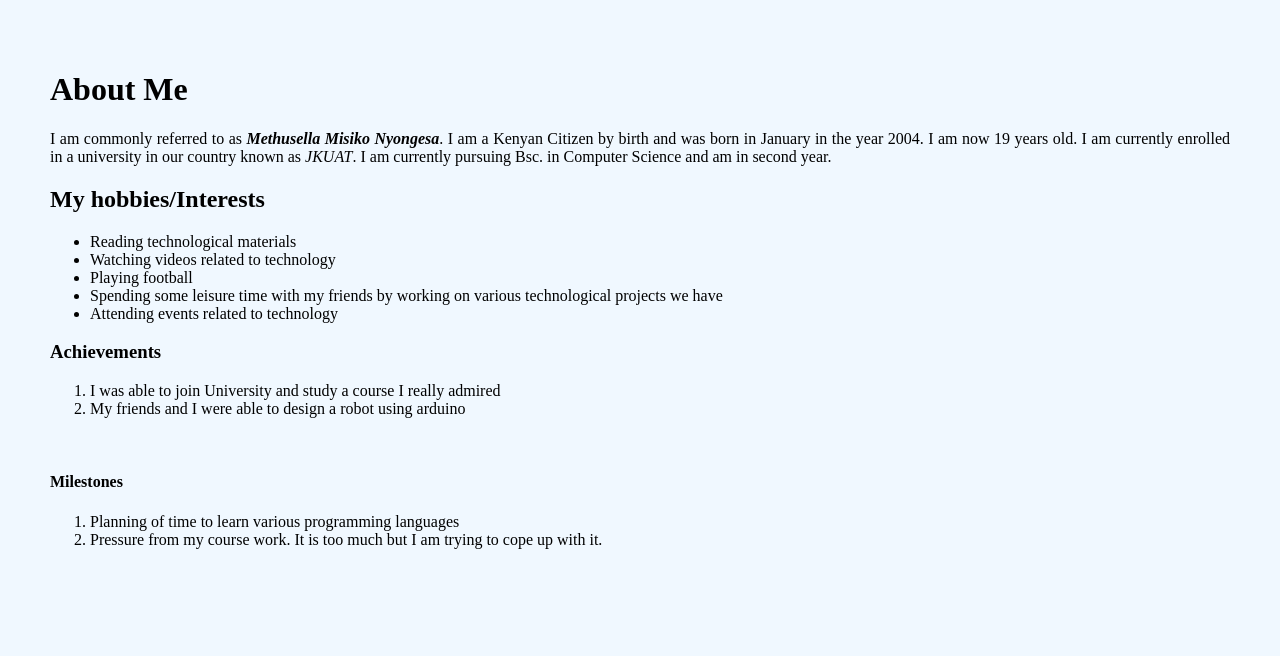
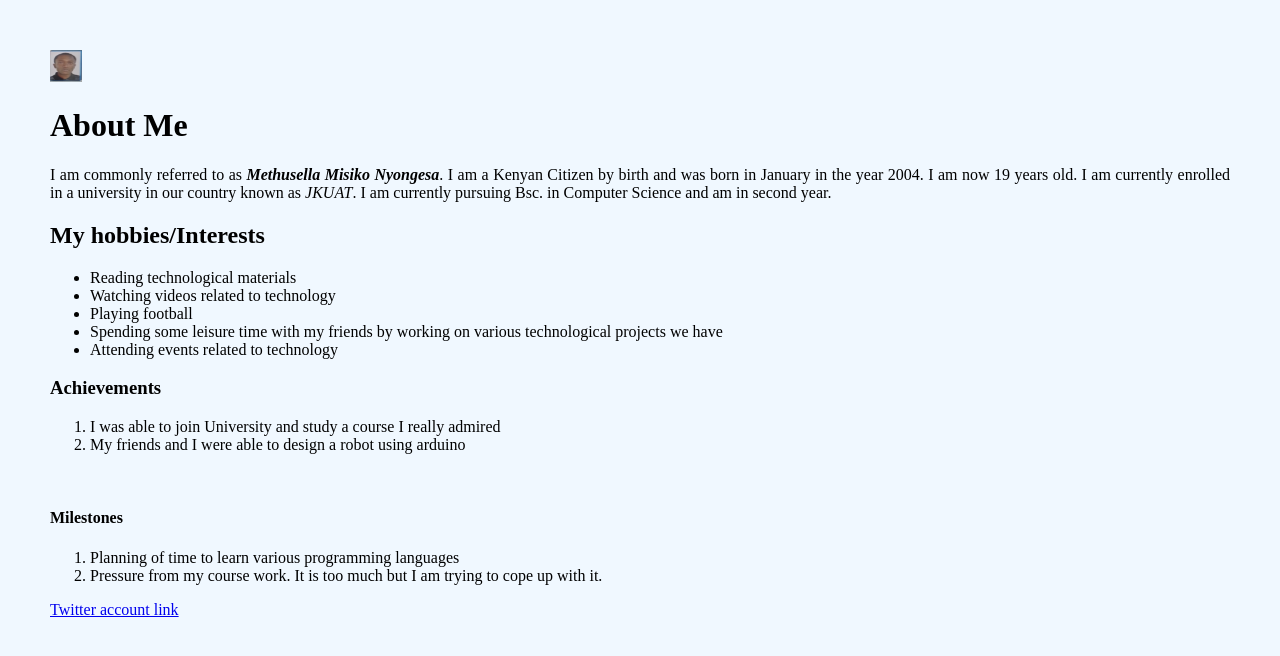
Before and after one commit to OfficialMNM/HTML-CSSbootcamp, a plain HTML site: page index.html in a window 1280 px wide. Drawn offline with Linux system fonts and the light colour scheme.

Commit message:
My first

```diff
--- a/index.html
+++ b/index.html
@@ -4,6 +4,7 @@
     <meta charset="UTF-8">
     <meta name="viewport" content="width=device-width, initial-scale=1.0">
     <link rel="stylesheet" type="text/css" href="styles.css">
+    <img src="myself.jpg" alt="Original myself" width="100%">
     <title>Document</title>
 </head>
 <body>
@@ -38,5 +39,9 @@
         </ol>
     </p>
 
+    <p>
+        <a href="https://twitter.com/home?lang=en">Twitter account link</a>
+    </p>
+
 </body>
 </html>
--- a/styles.css
+++ b/styles.css
@@ -16,3 +16,8 @@ body{
 p{
     font-size: medium;
 }
+
+img{
+    height: 2em;
+    width: 2em;
+}
```
Also changed, not shown: myself.jpg (added).
